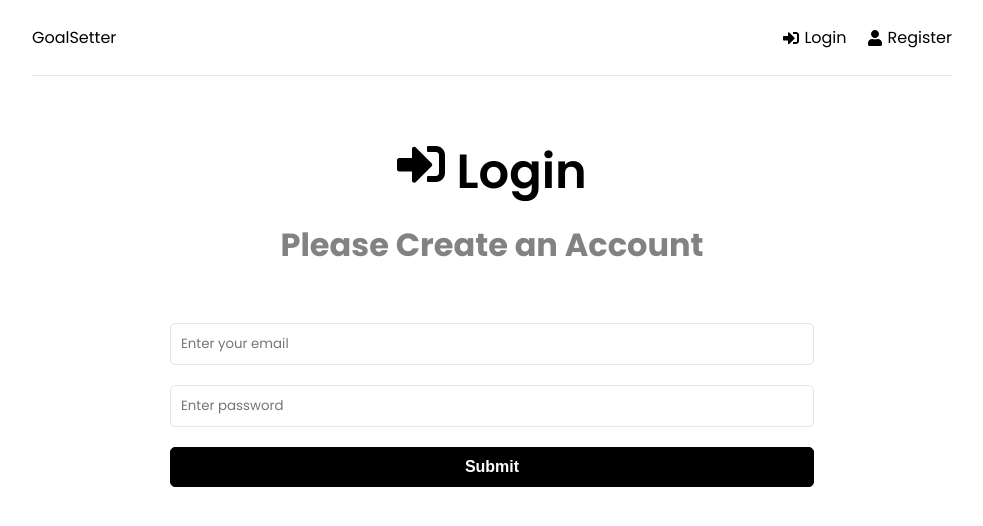
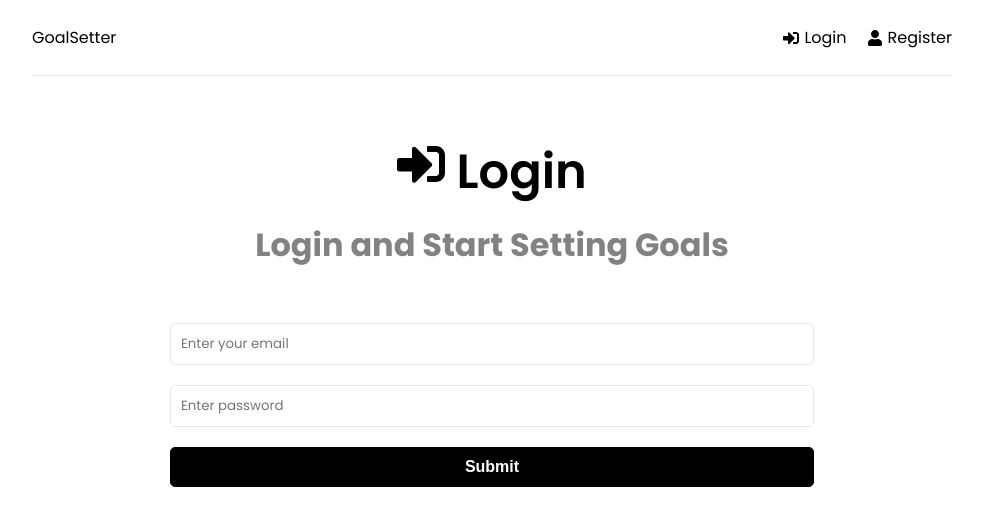
Before and after one commit to GUchechi/mern-goalSetter, a React (Create React App) app in the folder frontend/: page /login in a window 1280 px wide. Shown: the top 526 px of the page, without its empty margins (148-1131 px from the left). Built offline with nearby package versions, Linux system fonts and the light colour scheme.

Commit message:
frontendUI

```diff
--- a/frontend/src/pages/Login.jsx
+++ b/frontend/src/pages/Login.jsx
@@ -26,7 +26,7 @@ const Login = () => {
         <h1>
           <FaSignInAlt /> Login
         </h1>
-        <p>Please Create an Account</p>
+        <p>Login and Start Setting Goals</p>
       </section>
       <section className="form">
         <form onSubmit={onSubmit}>
--- a/package.json
+++ b/package.json
@@ -6,7 +6,8 @@
   "scripts": {
     "start": "node backend/server.js",
     "server": "nodemon backend/server.js",
-    "client": "npm start --prefix frontend"
+    "client": "npm start --prefix frontend",
+    "dev": "concurrently \"npm run server\" \"npm run client\""
   },
   "author": "Godswill Uchechi",
   "license": "MIT",
@@ -20,6 +21,7 @@
     "mongoose": "^7.3.1"
   },
   "devDependencies": {
+    "concurrently": "^8.2.0",
     "nodemon": "^2.0.22"
   }
 }
```
Also changed, not shown: frontend/src/features/auth/authSlice.js (added), 1 other file (tests, documents, lock files or other folders).
